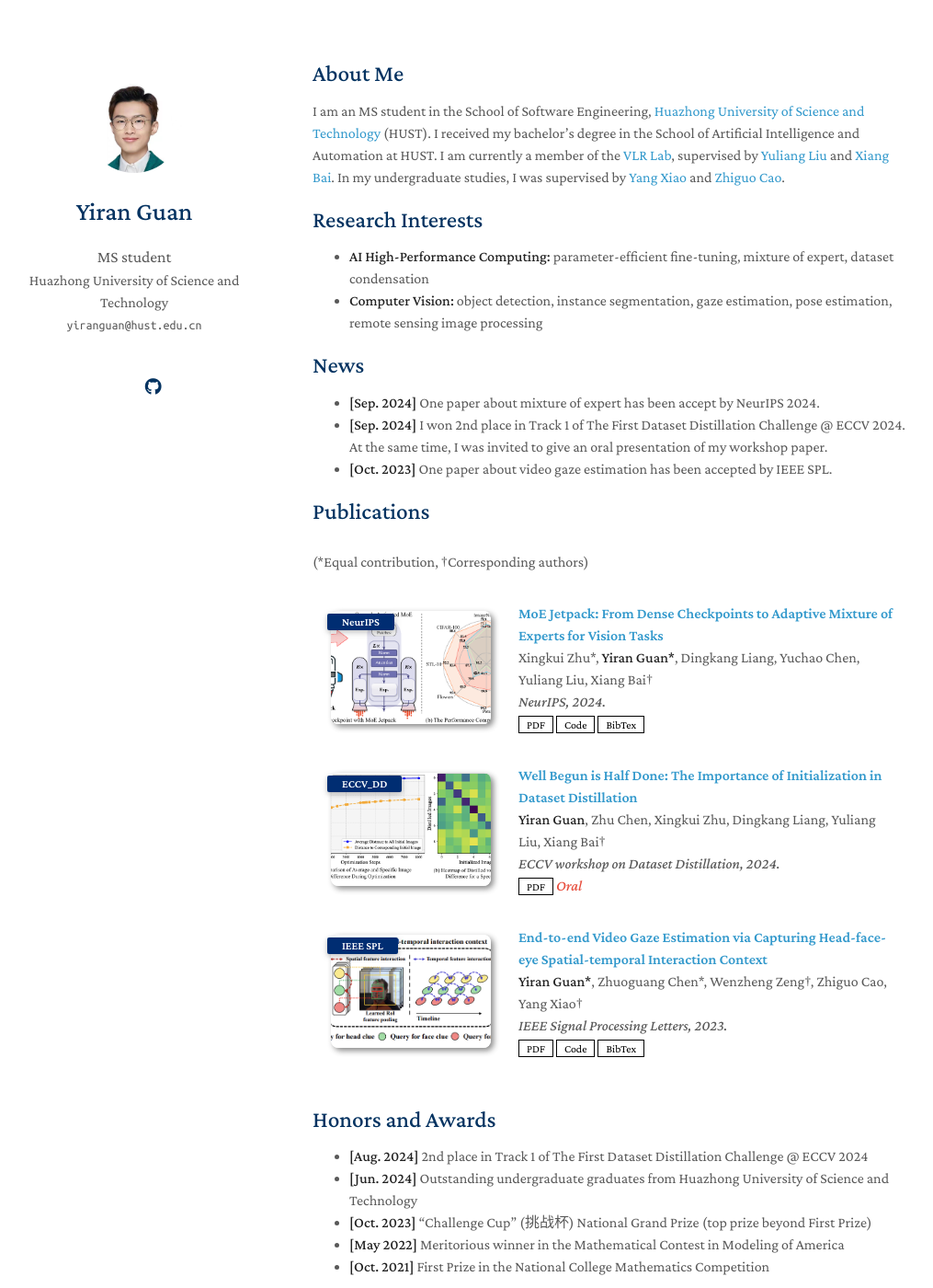
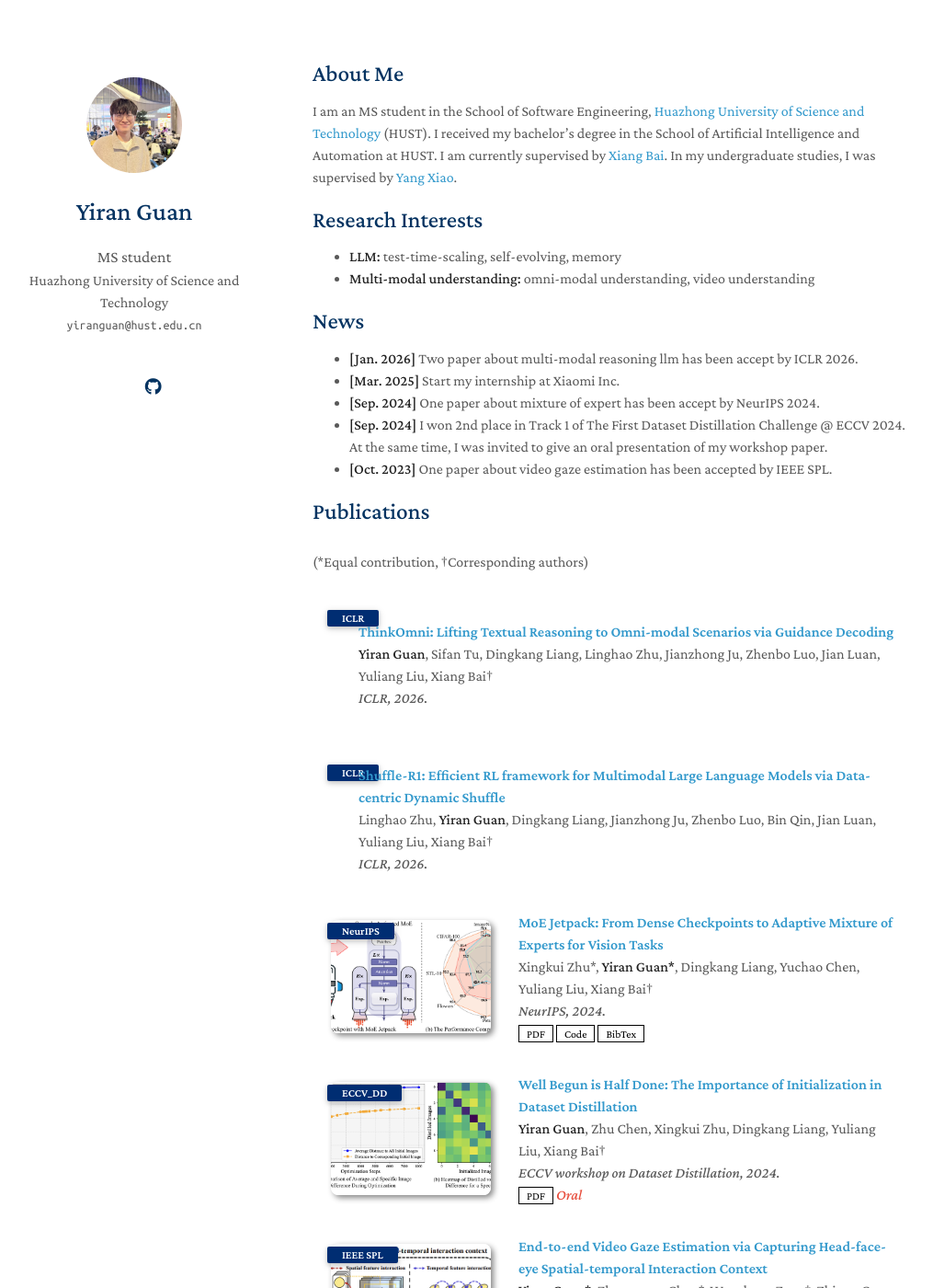
Before and after one commit to 1ranGuan/1ranGuan.github.io, a Jekyll site: the page built from index.md, in a window 1280 px wide and 1400 px high. Shown: the whole window at 92% size, without its empty margins (130-1145 px from the left). Built offline with Jekyll 4.4.1, drawn with Linux system fonts in a browser that asks for light colours; nearby versions of some CDN libraries; a style sheet for code colours, icons or effects is not loaded; our own code applies the rules of GitHub Pages for plain Markdown files; some of the changed text lies outside the part shown.

```diff
--- a/_data/publications.yml
+++ b/_data/publications.yml
@@ -1,4 +1,22 @@
 main:
+
+  - title: 'ThinkOmni: Lifting Textual Reasoning to Omni-modal Scenarios via Guidance Decoding'
+    authors: <strong>Yiran Guan</strong>, Sifan Tu, Dingkang Liang, Linghao Zhu, Jianzhong Ju, Zhenbo Luo, Jian Luan, Yuliang Liu, Xiang Bai†
+    conference_short: ICLR
+    conference: ICLR, 2026.
+    pdf:
+    code:
+    bibtex:
+    image:
+
+  - title: 'Shuffle-R1: Efficient RL framework for Multimodal Large Language Models via Data-centric Dynamic Shuffle'
+    authors: Linghao Zhu, <strong>Yiran Guan</strong>, Dingkang Liang, Jianzhong Ju, Zhenbo Luo, Bin Qin, Jian Luan, Yuliang Liu, Xiang Bai†
+    conference_short: ICLR
+    conference: ICLR, 2026.
+    pdf:
+    code:
+    bibtex:
+    image:
 
   - title: 'MoE Jetpack: From Dense Checkpoints to Adaptive Mixture of Experts for Vision Tasks'
     authors: Xingkui Zhu*, <strong>Yiran Guan*</strong>, Dingkang Liang, Yuchao Chen, Yuliang Liu, Xiang Bai†
--- a/_includes/services.md
+++ b/_includes/services.md
@@ -3,14 +3,12 @@
 <h4 style="margin:0 10px 0;">Conference Reviewers</h4>
 
 <ul style="margin:0 0 5px;">
-  <li><a href="http://cvpr2023.thecvf.com/"><autocolor>IEEE/CVF Conference on Computer Vision and Pattern Recognition (CVPR) 2021-2023</autocolor></a></li>
-  <li><a href="http://iccv2021.thecvf.com/"><autocolor>IEEE/CVF International Conference on Computer Vision (ICCV) 2021</autocolor></a></li>
-  <li><a href="https://eccv2022.ecva.net/"><autocolor>European Conference on Computer Vision (ECCV) 2022</autocolor></a></li>
+  <li><autocolor>CVPR'25, AAAI'25, ICLR'26, BMVC'26, IJCAI'26, IJCAI'25</autocolor></a></li>
 </ul>
 
-<h4 style="margin:0 10px 0;">Journal Reviewers</h4>
+<!-- <h4 style="margin:0 10px 0;">Journal Reviewers</h4>
 
 <ul style="margin:0 0 20px;">
   <li><a href="https://www.computer.org/csdl/journal/tp"><autocolor>IEEE Transactions on Pattern Analysis and Machine Intelligence (TPAMI)</autocolor></a></li>
   <li><a href="https://www.springer.com/journal/11263"><autocolor>International Journal of Computer Vision (IJCV)</autocolor></a></li>
-</ul>
+</ul> -->
--- a/index.md
+++ b/index.md
@@ -4,14 +4,16 @@ layout: homepage
 
 ## About Me
 
-I am an MS student in the School of Software Engineering, [Huazhong University of Science and Technology](https://english.hust.edu.cn/) (HUST). I received my bachelor's degree in the School of Artificial Intelligence and Automation at HUST. I am currently a member of the [VLR Lab](http://vlrlab.aia.hust.edu.cn/), supervised by [Yuliang Liu](https://openreview.net/profile?id=~Yuliang_Liu2) and [Xiang Bai](https://scholar.google.com/citations?user=UeltiQ4AAAAJ). In my undergraduate studies, I was supervised by [Yang Xiao](https://scholar.google.com.tw/citations?hl=zh-CN&user=NeKBuXEAAAAJ) and [Zhiguo Cao](https://scholar.google.com.tw/citations?hl=zh-CN&user=396o2BAAAAAJ).
+I am an MS student in the School of Software Engineering, [Huazhong University of Science and Technology](https://english.hust.edu.cn/) (HUST). I received my bachelor's degree in the School of Artificial Intelligence and Automation at HUST. I am currently supervised by [Xiang Bai](https://scholar.google.com/citations?user=UeltiQ4AAAAJ). In my undergraduate studies, I was supervised by [Yang Xiao](https://scholar.google.com.tw/citations?hl=zh-CN&user=NeKBuXEAAAAJ).
 
 ## Research Interests
 
-- **AI High-Performance Computing:** parameter-efficient fine-tuning, mixture of expert, dataset condensation
-- **Computer Vision:** object detection, instance segmentation, gaze estimation, pose estimation, remote sensing image processing
+- **LLM:** test-time-scaling, self-evolving, memory
+- **Multi-modal understanding:** omni-modal understanding, video understanding
 
 ## News
+- **[Jan. 2026]** Two paper about multi-modal reasoning llm has been accept by ICLR 2026.
+- **[Mar. 2025]** Start my internship at Xiaomi Inc.
 - **[Sep. 2024]** One paper about mixture of expert has been accept by NeurIPS 2024.
 - **[Sep. 2024]** I won 2nd place in Track 1 of The First Dataset Distillation Challenge @ ECCV 2024. At the same time, I was invited to give an oral presentation of my workshop paper.
 - **[Oct. 2023]** One paper about video gaze estimation has been accepted by IEEE SPL.
@@ -19,11 +21,11 @@ I am an MS student in the School of Software Engineering, [Huazhong University o
 
 {% include_relative _includes/publications.md %}
 
-<!-- {% include_relative _includes/services.md %} -->
+{% include_relative _includes/services.md %}
 
-## Honors and Awards
+<!-- ## Honors and Awards
 - **[Aug. 2024]** 2nd place in Track 1 of The First Dataset Distillation Challenge @ ECCV 2024
 - **[Jun. 2024]** Outstanding undergraduate graduates from Huazhong University of Science and Technology
 - **[Oct. 2023]** "Challenge Cup" (挑战杯) National Grand Prize (top prize beyond First Prize)
 - **[May 2022]**  Meritorious winner in the Mathematical Contest in Modeling of America
-- **[Oct. 2021]** First Prize in the National College Mathematics Competition
+- **[Oct. 2021]** First Prize in the National College Mathematics Competition -->
```
Also changed, not shown: assets/img/homepage_photo.jpg.
